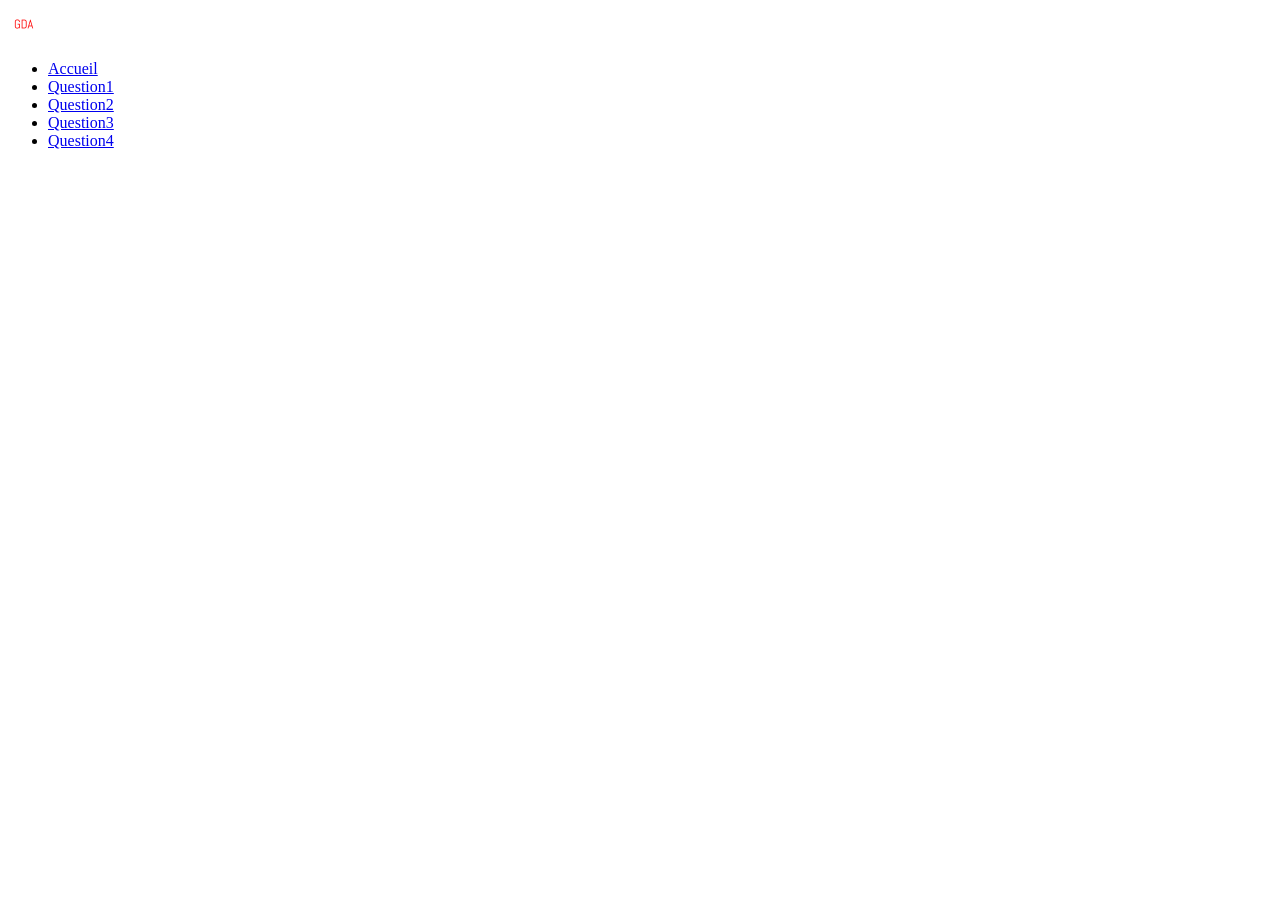
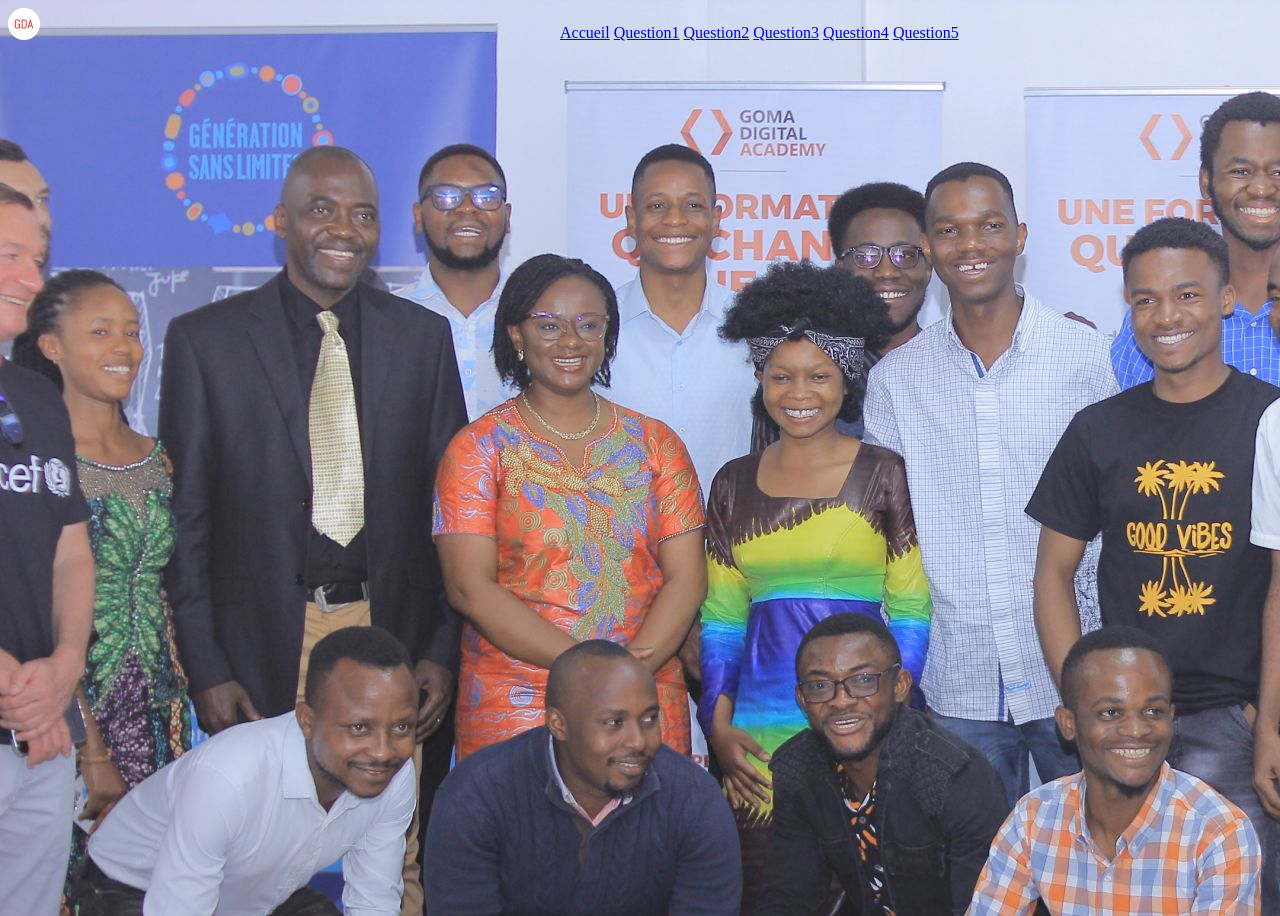
Before and after one commit to DoddyMatabaro/exerciceLPJSGDA1, a plain HTML site: page index.html in a window 1280 px wide. Before the commit the page ends 800 px from the top, so only its background shows below. Drawn offline with Linux system fonts and the light colour scheme.

Commit message:
style: organisation du header

```diff
--- a/index.html
+++ b/index.html
@@ -5,6 +5,8 @@
     <meta http-equiv="X-UA-Compatible" content="IE=edge">
     <meta name="viewport" content="width=device-width, initial-scale=1.0">
     <title>Exercice JS</title>
+    <link rel="shortcut icon" href="favicon.ico" type="image/x-icon">
+    <link rel="stylesheet" href="style.css">
 </head>
 <body>
 
@@ -19,6 +21,8 @@
                 <li><a href="#">Question2</a></li>
                 <li><a href="#">Question3</a></li>
                 <li><a href="#">Question4</a></li>
+                <li><a href="#">Question5</a></li>
+
             </ul>
         </nav>
     </header>
--- a/style.css
+++ b/style.css
@@ -0,0 +1,15 @@
+body{
+    background-image: url("background.jpeg");
+    height: 900px; width: 100%;
+}
+
+header{
+    display: grid;
+    grid-template-columns: 0.4fr 0.6fr;
+    grid-template-rows: 50px;
+}
+
+ul li{
+    display: inline-block;
+    list-style: none;
+}
```
